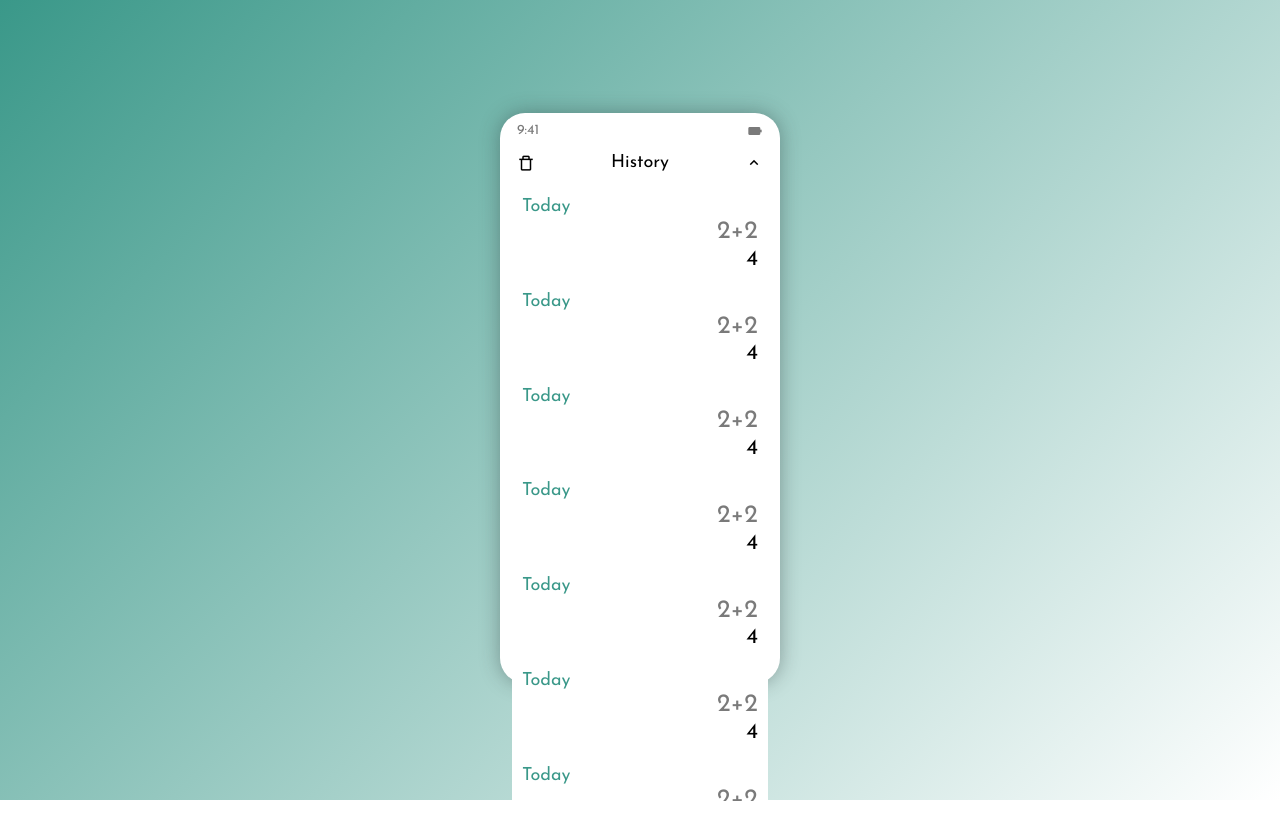
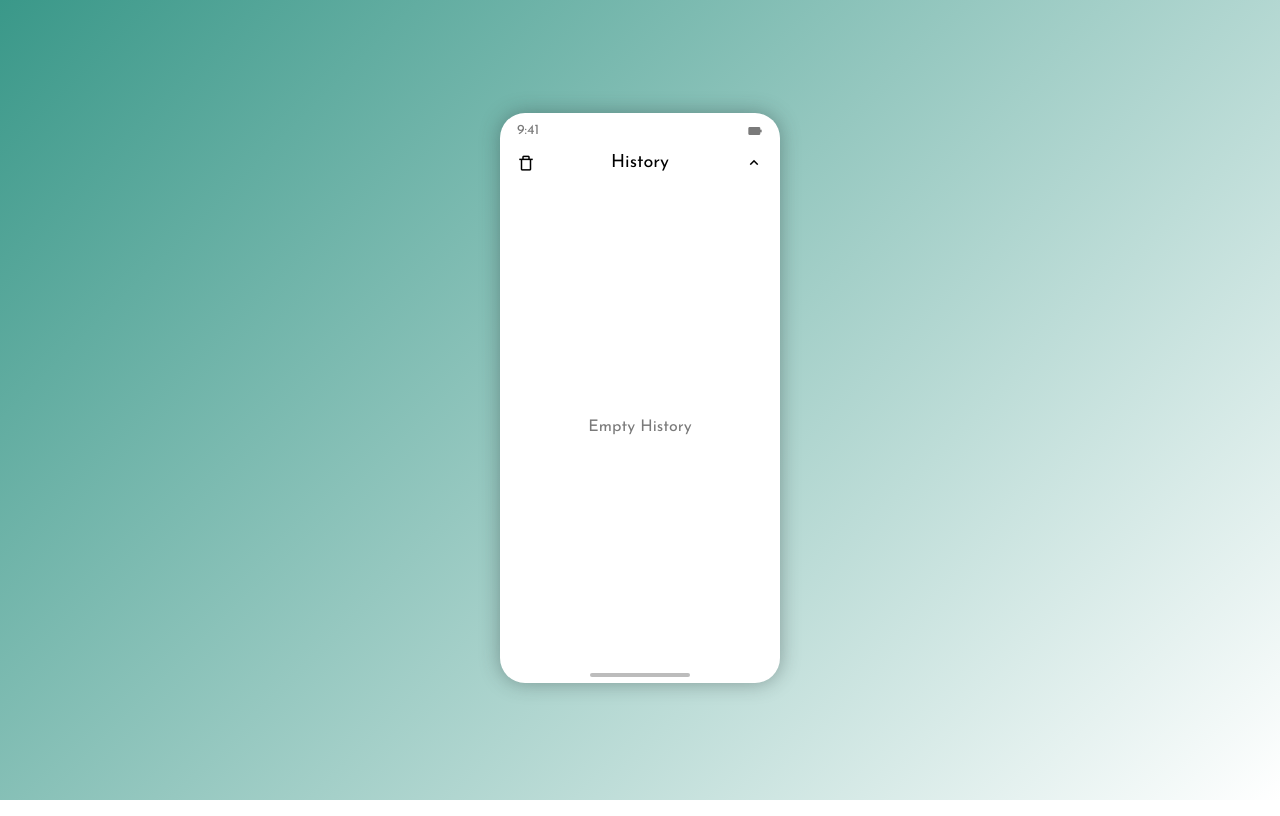
Before and after one commit to CarlossAyala/calculator-app, a plain HTML site: page index.html in a window 1280 px wide. Both pictures are taken after a click on the icon 753 px from the left and 164 px from the top of the page. Drawn offline with nearby package versions, Linux system fonts and the light colour scheme.

Commit message:
Problemas con el History solucionado

```diff
--- a/assets/css/style.css
+++ b/assets/css/style.css
@@ -25,8 +25,9 @@ body {
   width: 280px;
   height: 570px;
   padding: 0 12px;
+  position: relative;
+  border-radius: 25px;
   background-color: #ffffff;
-  border-radius: 25px;
   -webkit-box-shadow: 0px 0px 20px 0px rgba(40, 54, 55, 0.4);
   -moz-box-shadow: 0px 0px 20px 0px rgba(40, 54, 55, 0.4);
   box-shadow: 0px 0px 20px 0px rgba(40, 54, 55, 0.4);
@@ -51,13 +52,12 @@ body {
 .status-bar span {
   font-size: 14px;
 }
-.history {
+.history{
   /* border: 1px solid #000; */
   position: absolute;
-  height: calc(100% - 133px );
-  width: 256px;
+  width: calc(100% - 24px);
+  height: 530px;
   display: none;
-  z-index: 3;
   background-color: #fff;
 }
 .open-history {
@@ -76,7 +76,7 @@ body {
 .history-container {
   display: flex;
   flex-direction: column;
-  height: 92%;
+  height: calc(100% - 50px);
   overflow: auto;
 }
 .history-container--item {
@@ -89,6 +89,13 @@ body {
 .history-container--item:hover{
   background-color: #e6e7e8;
   cursor: pointer;
+}
+.empty-h{
+  justify-content: center;
+}
+.history-container .empty {
+  text-align: center;
+  color: #7a7a7a;
 }
 .container-date{
   align-self: flex-start;
--- a/index.html
+++ b/index.html
@@ -23,8 +23,9 @@
           <span>History</span>
           <i id="close-h" title="Close history" class='bx bx-chevron-up shadow'></i>
         </div>
-        <div class="history-container">
-          <div class="history-container--item">
+        <div class="history-container empty-h">
+          <span class="empty">Empty History</span>
+          <!-- <div class="history-container--item">
             <span class="container-date">Today</span>
             <span class="container-operation">2+2</span>
             <span class="container-result">4</span>
@@ -73,12 +74,7 @@
             <span class="container-date">Today</span>
             <span class="container-operation">2+2</span>
             <span class="container-result">4</span>
-          </div>
-          <div class="history-container--item">
-            <span class="container-date">Today</span>
-            <span class="container-operation">2+2</span>
-            <span class="container-result">4</span>
-          </div>
+          </div> -->
         </div>
       </div>
       <div class="header">
```
